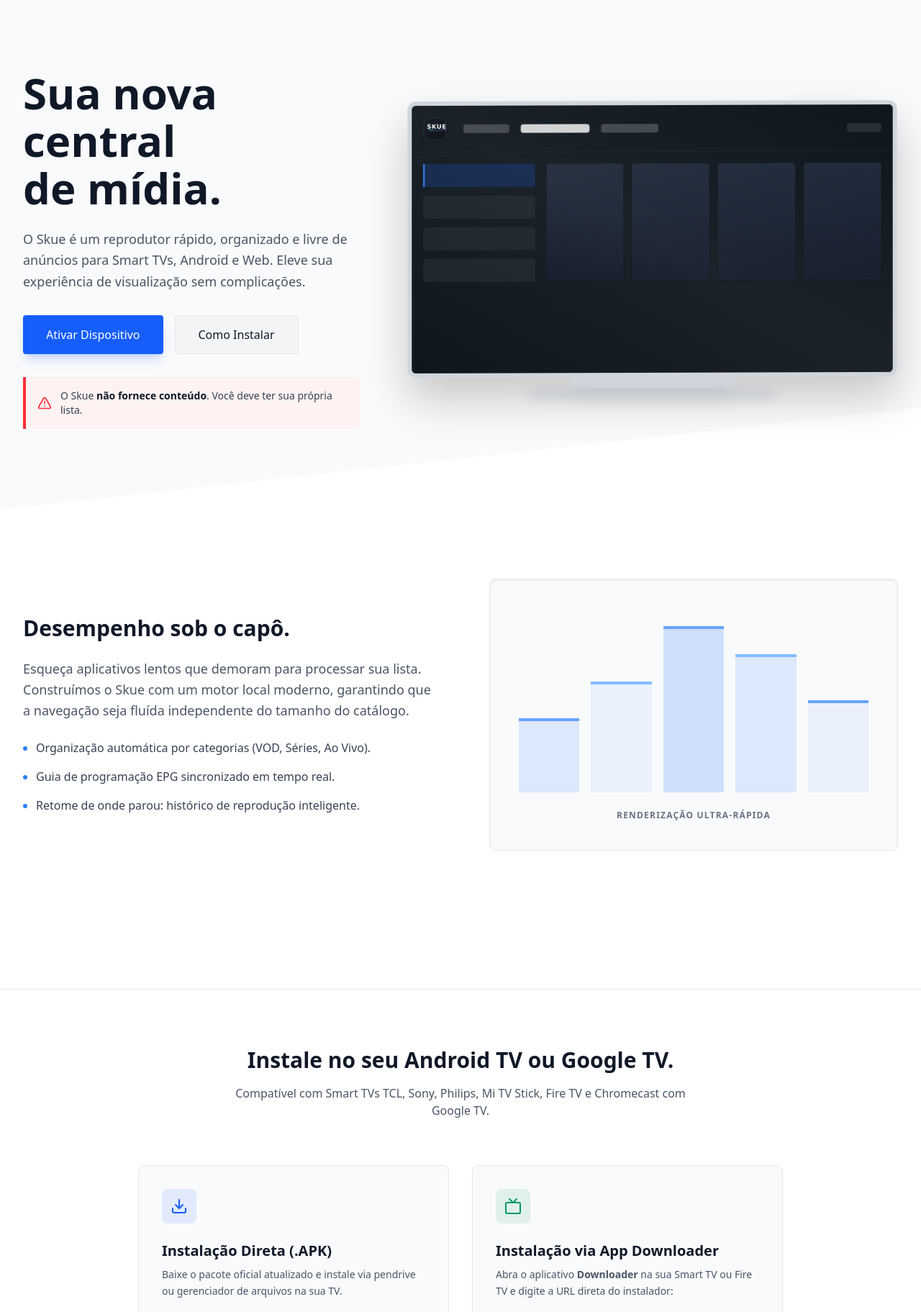
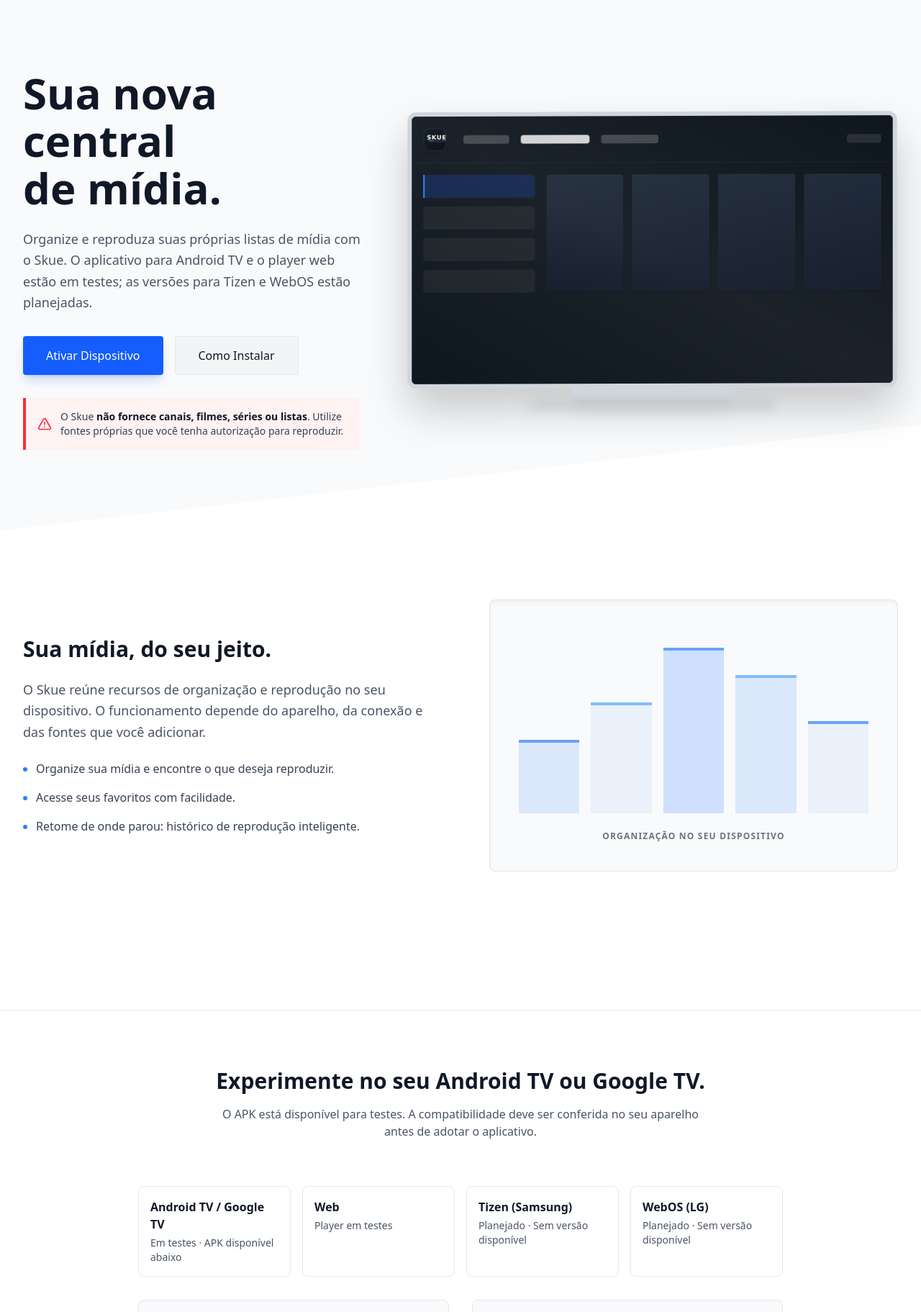
Before and after one commit to rclabs-app/skue-player, a Laravel app: page / in a window 1280 px wide. Shown: the part 97-1920 px from the top of the page at 72% size. Run offline with Laravel 12, Linux system fonts and the light colour scheme; style sheets or scripts are compiled from the project's sources; some web fonts are replaced.

Commit message:
Ajusta a apresentação institucional e remove a oferta vitalícia
- Remove o cartão vitalício e reorganiza a grade de licenças.
- Apresenta recursos gerais e disponibilidade por plataforma.
- Explicita fontes próprias e limites de compatibilidade e desempenho.

```diff
--- a/backend/resources/views/welcome.blade.php
+++ b/backend/resources/views/welcome.blade.php
@@ -15,7 +15,7 @@
                     Sua nova central<br>de mídia.
                 </h1>
                 <p class="text-lg text-gray-600 dark:text-gray-400 mb-8 leading-relaxed font-light transition-colors duration-300">
-                    O Skue é um reprodutor rápido, organizado e livre de anúncios para Smart TVs, Android e Web. Eleve sua experiência de visualização sem complicações.
+                    Organize e reproduza suas próprias listas de mídia com o Skue. O aplicativo para Android TV e o player web estão em testes; as versões para Tizen e WebOS estão planejadas.
                 </p>
 
                 <div class="flex flex-col sm:flex-row gap-4 mb-8">
@@ -30,7 +30,7 @@
                 <div class="flex items-center gap-3 p-4 bg-red-50 dark:bg-red-500/10 border-l-4 border-red-500 rounded-r-md transition-colors duration-300">
                     <svg xmlns="http://www.w3.org/2000/svg" width="20" height="20" viewBox="0 0 24 24" fill="none" stroke="currentColor" stroke-width="2" stroke-linecap="round" stroke-linejoin="round" class="text-red-500 shrink-0"><path d="m21.73 18-8-14a2 2 0 0 0-3.48 0l-8 14A2 2 0 0 0 4 21h16a2 2 0 0 0 1.73-3Z"/><path d="M12 9v4"/><path d="M12 17h.01"/></svg>
                     <p class="text-sm text-gray-700 dark:text-gray-300 transition-colors duration-300">
-                        O Skue <strong class="text-gray-900 dark:text-white">não fornece conteúdo</strong>. Você deve ter sua própria lista.
+                        O Skue <strong class="text-gray-900 dark:text-white">não fornece canais, filmes, séries ou listas</strong>. Utilize fontes próprias que você tenha autorização para reproduzir.
                     </p>
                 </div>
             </div>
@@ -89,18 +89,18 @@
 
         <div class="grid grid-cols-1 md:grid-cols-2 gap-20 items-center mb-24">
             <div>
-                <h2 class="text-3xl font-bold text-gray-900 dark:text-white mb-6 transition-colors duration-300">Desempenho sob o capô.</h2>
+                <h2 class="text-3xl font-bold text-gray-900 dark:text-white mb-6 transition-colors duration-300">Sua mídia, do seu jeito.</h2>
                 <p class="text-gray-600 dark:text-gray-400 text-lg mb-6 leading-relaxed transition-colors duration-300">
-                    Esqueça aplicativos lentos que demoram para processar sua lista. Construímos o Skue com um motor local moderno, garantindo que a navegação seja fluída independente do tamanho do catálogo.
+                    O Skue reúne recursos de organização e reprodução no seu dispositivo. O funcionamento depende do aparelho, da conexão e das fontes que você adicionar.
                 </p>
                 <ul class="space-y-4">
                     <li class="flex items-start gap-3">
                         <div class="w-1.5 h-1.5 rounded-full bg-blue-500 mt-2.5"></div>
-                        <p class="text-gray-700 dark:text-gray-300 transition-colors duration-300">Organização automática por categorias (VOD, Séries, Ao Vivo).</p>
+                        <p class="text-gray-700 dark:text-gray-300 transition-colors duration-300">Organize sua mídia e encontre o que deseja reproduzir.</p>
                     </li>
                     <li class="flex items-start gap-3">
                         <div class="w-1.5 h-1.5 rounded-full bg-blue-500 mt-2.5"></div>
-                        <p class="text-gray-700 dark:text-gray-300 transition-colors duration-300">Guia de programação EPG sincronizado em tempo real.</p>
+                        <p class="text-gray-700 dark:text-gray-300 transition-colors duration-300">Acesse seus favoritos com facilidade.</p>
                     </li>
                     <li class="flex items-start gap-3">
                         <div class="w-1.5 h-1.5 rounded-full bg-blue-500 mt-2.5"></div>
@@ -117,7 +117,7 @@
                     <div class="w-full bg-blue-500/20 h-[75%] rounded-t-sm relative"><div class="absolute top-0 w-full h-1 bg-blue-400"></div></div>
                     <div class="w-full bg-blue-500/10 h-[50%] rounded-t-sm relative"><div class="absolute top-0 w-full h-1 bg-blue-500"></div></div>
                 </div>
-                <p class="text-center text-xs text-gray-500 dark:text-gray-600 mt-6 uppercase tracking-widest font-semibold transition-colors duration-300">Renderização Ultra-Rápida</p>
+                <p class="text-center text-xs text-gray-500 dark:text-gray-600 mt-6 uppercase tracking-widest font-semibold transition-colors duration-300">Organização no seu dispositivo</p>
             </div>
         </div>
 
@@ -128,9 +128,28 @@
 <section id="download" class="py-20 bg-white dark:bg-[#111216] border-t border-gray-200 dark:border-white/5 transition-colors duration-300">
     <div class="max-w-7xl mx-auto px-4 sm:px-6 lg:px-8">
         <div class="text-center mb-16">
-            <h2 class="text-3xl font-bold text-gray-900 dark:text-white mb-4 transition-colors duration-300">Instale no seu Android TV ou Google TV.</h2>
-            <p class="text-gray-600 dark:text-gray-400 max-w-2xl mx-auto transition-colors duration-300">Compatível com Smart TVs TCL, Sony, Philips, Mi TV Stick, Fire TV e Chromecast com Google TV.</p>
+            <h2 class="text-3xl font-bold text-gray-900 dark:text-white mb-4 transition-colors duration-300">Experimente no seu Android TV ou Google TV.</h2>
+            <p class="text-gray-600 dark:text-gray-400 max-w-2xl mx-auto transition-colors duration-300">O APK está disponível para testes. A compatibilidade deve ser conferida no seu aparelho antes de adotar o aplicativo.</p>
         </div>
+
+        <ul aria-label="Disponibilidade por plataforma" class="grid grid-cols-1 sm:grid-cols-2 lg:grid-cols-4 gap-4 max-w-4xl mx-auto mb-8">
+            <li class="p-4 rounded-lg border border-gray-200 dark:border-white/10">
+                <h3 class="font-semibold text-gray-900 dark:text-white">Android TV / Google TV</h3>
+                <p class="text-sm text-gray-600 dark:text-gray-400 mt-1">Em testes · APK disponível abaixo</p>
+            </li>
+            <li class="p-4 rounded-lg border border-gray-200 dark:border-white/10">
+                <h3 class="font-semibold text-gray-900 dark:text-white">Web</h3>
+                <p class="text-sm text-gray-600 dark:text-gray-400 mt-1">Player em testes</p>
+            </li>
+            <li class="p-4 rounded-lg border border-gray-200 dark:border-white/10">
+                <h3 class="font-semibold text-gray-900 dark:text-white">Tizen (Samsung)</h3>
+                <p class="text-sm text-gray-600 dark:text-gray-400 mt-1">Planejado · Sem versão disponível</p>
+            </li>
+            <li class="p-4 rounded-lg border border-gray-200 dark:border-white/10">
+                <h3 class="font-semibold text-gray-900 dark:text-white">WebOS (LG)</h3>
+                <p class="text-sm text-gray-600 dark:text-gray-400 mt-1">Planejado · Sem versão disponível</p>
+            </li>
+        </ul>
 
         <div class="grid grid-cols-1 md:grid-cols-2 gap-8 max-w-4xl mx-auto">
             <!-- Card 1: Download Direto APK -->
@@ -140,7 +159,7 @@
                         <svg xmlns="http://www.w3.org/2000/svg" width="24" height="24" viewBox="0 0 24 24" fill="none" stroke="currentColor" stroke-width="2" stroke-linecap="round" stroke-linejoin="round"><path d="M21 15v4a2 2 0 0 1-2 2H5a2 2 0 0 1-2-2v-4"/><polyline points="7 10 12 15 17 10"/><line x1="12" x2="12" y1="15" y2="3"/></svg>
                     </div>
                     <h3 class="text-xl font-bold text-gray-900 dark:text-white mb-2">Instalação Direta (.APK)</h3>
-                    <p class="text-sm text-gray-600 dark:text-gray-400 mb-6 leading-relaxed">Baixe o pacote oficial atualizado e instale via pendrive ou gerenciador de arquivos na sua TV.</p>
+                    <p class="text-sm text-gray-600 dark:text-gray-400 mb-6 leading-relaxed">Baixe o APK de testes e instale via pendrive ou gerenciador de arquivos em um aparelho Android compatível.</p>
                 </div>
                 <div>
                     <a href="/downloads/skue-tv.apk" class="w-full inline-flex items-center justify-center gap-2 py-3.5 px-6 bg-blue-600 hover:bg-blue-700 text-white font-medium rounded-sm transition-colors text-sm shadow-md shadow-blue-600/20">
@@ -174,11 +193,12 @@
     <div class="max-w-4xl mx-auto px-4 sm:px-6 lg:px-8">
 
         <div class="text-center mb-16">
-            <h2 class="text-3xl font-bold text-gray-900 dark:text-white mb-4 transition-colors duration-300">Escolha seu acesso.</h2>
-            <p class="text-gray-600 dark:text-gray-400 transition-colors duration-300">7 dias grátis em qualquer dispositivo. Sem compromisso inicial.</p>
+            <h2 class="text-3xl font-bold text-gray-900 dark:text-white mb-4 transition-colors duration-300">Escolha sua licença.</h2>
+            <p class="text-gray-600 dark:text-gray-400 transition-colors duration-300">Avalie os recursos do software por 7 dias com sua própria lista.</p>
+            <p class="text-sm text-gray-500 dark:text-gray-400 mt-3">A licença é de uso do software. Canais, filmes, séries e listas não estão incluídos.</p>
         </div>
 
-        <div class="grid grid-cols-1 md:grid-cols-3 gap-6">
+        <div class="grid grid-cols-1 md:grid-cols-2 gap-6">
             <!-- Free / Trial License -->
             <div class="bg-emerald-500 dark:bg-emerald-600 p-8 border border-emerald-400 dark:border-emerald-500 flex flex-col transition-colors duration-300 shadow-sm rounded-sm">
                 <h3 class="text-xl text-white font-medium mb-1 transition-colors duration-300">Teste Grátis</h3>
@@ -209,7 +229,7 @@
                     <div class="h-[1px] w-full bg-gray-200 dark:bg-white/5 mb-6 transition-colors duration-300"></div>
                     <ul class="space-y-4 mb-8">
                         <li class="flex text-sm text-gray-700 dark:text-gray-300 transition-colors duration-300"><span class="mr-3 text-blue-500 dark:text-gray-500">✓</span> 1 Dispositivo Ativo</li>
-                        <li class="flex text-sm text-gray-700 dark:text-gray-300 transition-colors duration-300"><span class="mr-3 text-blue-500 dark:text-gray-500">✓</span> Atualizações Inclusas</li>
+                        <li class="flex text-sm text-gray-700 dark:text-gray-300 transition-colors duration-300"><span class="mr-3 text-blue-500 dark:text-gray-500">✓</span> Atualizações durante a vigência</li>
                     </ul>
                 </div>
                 <a href="/portal" class="block w-full py-3 text-center bg-gray-100 hover:bg-gray-200 text-gray-900 dark:bg-white/10 dark:hover:bg-white/15 dark:text-white font-medium transition-colors rounded-sm">
@@ -217,26 +237,6 @@
                 </a>
             </div>
 
-            <!-- Lifetime License -->
-            <div class="bg-blue-600 p-8 flex flex-col relative shadow-lg shadow-blue-600/20 rounded-sm">
-                <div class="absolute top-0 right-0 bg-blue-800 dark:bg-[#0c0d10] text-blue-100 dark:text-gray-300 text-[10px] font-bold px-3 py-1 uppercase tracking-wider transition-colors duration-300 rounded-bl-sm">Único Pagamento</div>
-                <h3 class="text-xl text-white font-medium mb-1">Vitalícia</h3>
-                <p class="text-sm text-blue-200 mb-6">Acesso para sempre.</p>
-                <div class="text-4xl font-bold text-white mb-8">
-                    € 9,99
-                </div>
-                <div class="flex-1">
-                    <div class="h-[1px] w-full bg-blue-500 mb-6"></div>
-                    <ul class="space-y-4 mb-8">
-                        <li class="flex text-sm text-blue-50"><span class="mr-3 text-blue-300">✓</span> 1 Dispositivo Ativo</li>
-                        <li class="flex text-sm text-blue-50"><span class="mr-3 text-blue-300">✓</span> Atualizações Inclusas</li>
-                        <li class="flex text-sm text-blue-50"><span class="mr-3 text-blue-300">✓</span> Sem cobranças recorrentes</li>
-                    </ul>
-                </div>
-                <a href="/portal" class="block w-full py-3 text-center bg-white text-blue-900 font-bold hover:bg-gray-100 transition-colors rounded-sm">
-                    Adquirir Vitalícia
-                </a>
-            </div>
         </div>
 
     </div>
```
